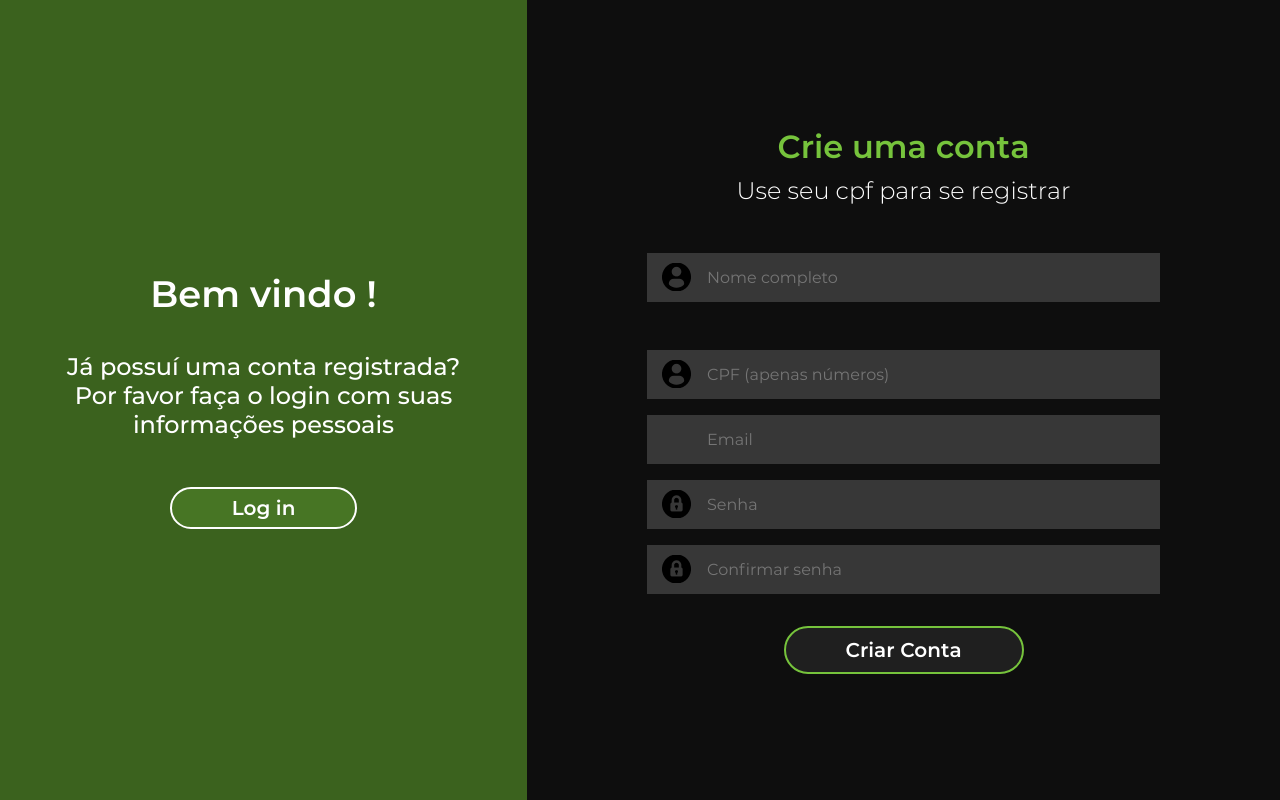
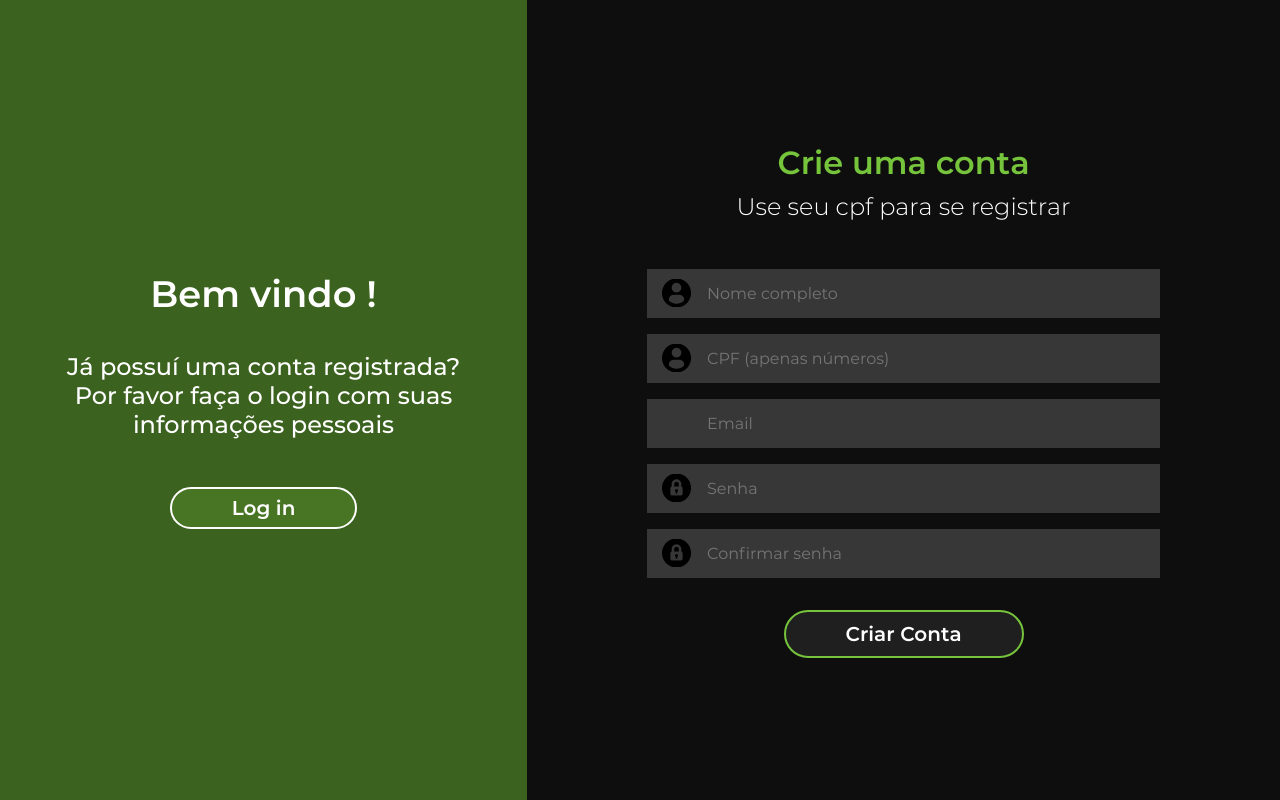
Before and after one commit to Isasouza00/Biotech, a Flask app: page /cadastro in a window 1280 px wide. Run offline with Flask 3, Linux system fonts and the light colour scheme.

Commit message:
Merge branch 'main' of https://github.com/Isasouza00/Biotech

```diff
--- a/static/css/cadastro.css
+++ b/static/css/cadastro.css
@@ -86,7 +86,6 @@ border-style: solid;
     width: 100vw;
     align-items: center;
     justify-content: center;
-
 }
 
 .titulo-right{
@@ -94,19 +93,17 @@ color: #76c33c;
     font: 2em fonte-300;
     text-align: center;
     padding-bottom: 10px;
-
 }
 
 .sub-titulo-right{
     font: 1.5em fonte-50;
     text-align: center;
-
+    margin-bottom: 2em;
 }
 
 .campo-usuario{
- margin: 3em 0px 0px 0em;
+    margin: 1em 0px 0px 0em;
     text-align: center;
-
 }
 
 .campo-usuario input{
@@ -124,7 +121,6 @@ background-repeat: no-repeat;
 .imagem-usu i, img{
     text-align: left;
     position: absolute;
-
 }
 
 .campo-email{
```
Lines whose indentation alone changed are shown as unchanged.
